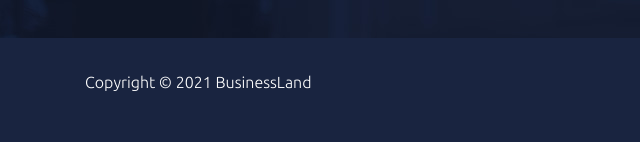
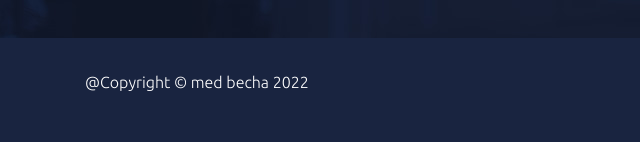
Before and after one commit to Med-Becha/business-land, a plain HTML site: page index.html in a window 1280 px wide. Shown: the part 3150-3296 px from the top of the page, 0-640 px from the left. Drawn offline with Linux system fonts and the light colour scheme.

Commit message:
add copyright name

```diff
--- a/index.html
+++ b/index.html
@@ -150,7 +150,7 @@
     <footer>
         <div class="container">
             <div>
-                Copyright © 2021 BusinessLand
+               @Copyright © med becha 2022
             </div>
             <div id="social-media">
                 <a href="#">
```
